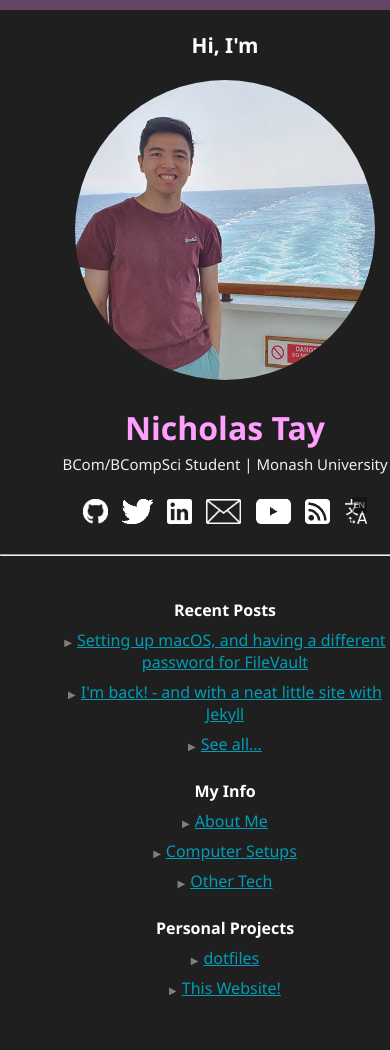
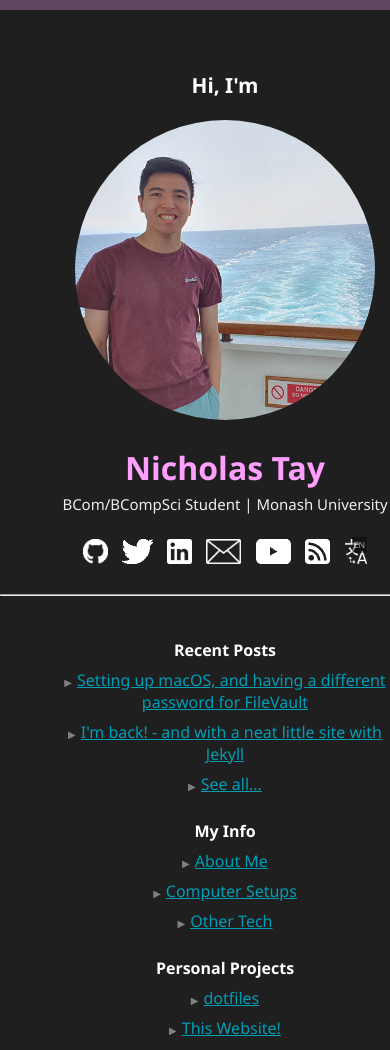
Before and after one commit to nicholastay/personal-web, a Jekyll site: the page built from index.html, in a window 390 px wide. Built offline with Jekyll 4.4.1, drawn with Linux system fonts in a browser that asks for light colours; before the commit the page ends 1010 px from its top, so only the background shows below that.

Commit message:
Add padding for mobile + allow scroll

```diff
--- a/_layouts/default.html
+++ b/_layouts/default.html
@@ -4,7 +4,7 @@
 		<meta charset="utf-8">
 		<link rel="shortcut icon" href="/favicon.ico">
 		<title>{% if page.title %}{{ page.title }} - {% endif %}Nicholas Tay</title>
-		<meta name="viewport" content="width=device-width, initial-scale=0.8, maximum-scale=0.8, user-scalable=no">
+		<meta name="viewport" content="width=device-width, initial-scale=0.8, maximum-scale=0.8">
 
 		<link rel="stylesheet" type="text/css" href="/style.css">
 		<style>body { background: #1F1F1F; }</style>
--- a/index.html
+++ b/index.html
@@ -116,10 +116,6 @@ var langData = [
 ];
 var mailData = '858074823994808575738392847621857691';
 
-// thanks ios
-if (document.body.addEventListener)
-	document.body.addEventListener('touchmove', function(e) { e.preventDefault(); }, { passive: false });
-
 // js is ok
 document.getElementById('translate').style.display = '';
 document.getElementById('mail').style.display = '';
--- a/style.css
+++ b/style.css
@@ -180,6 +180,11 @@ img.round {
 	.home-blocks h3 {
 		margin-top: 15px;
 	}
+
+	#main_home {
+		margin-top: 2.5rem;
+		margin-bottom: 2.5rem;
+	}
 }
 
 
```
